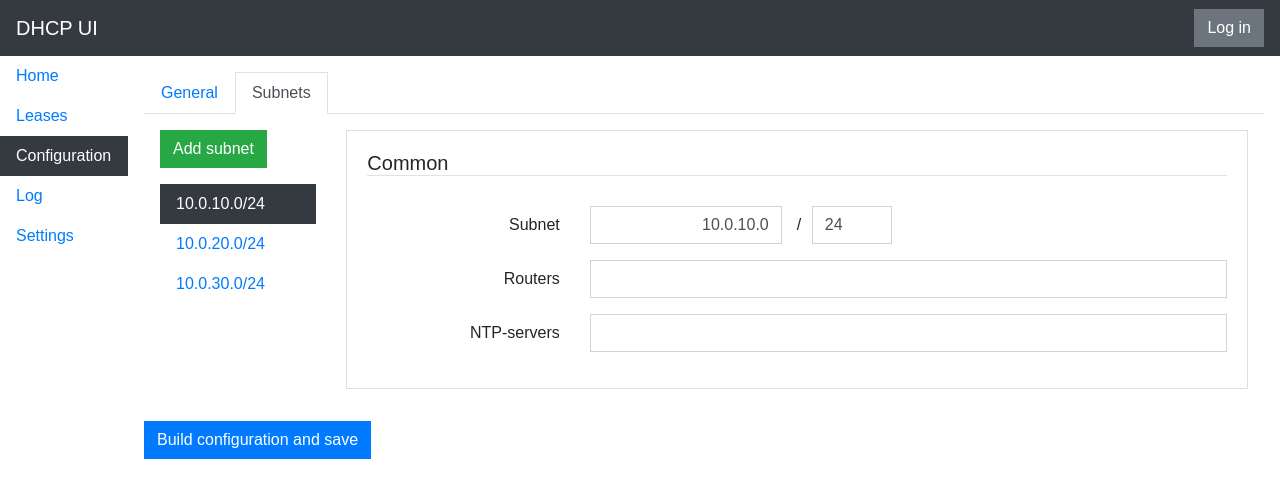
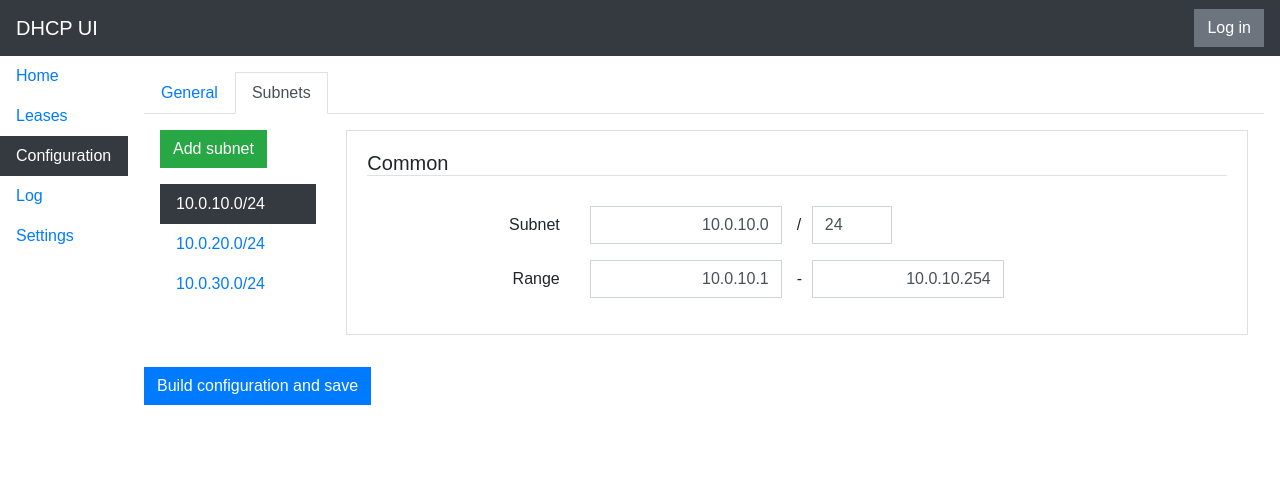
Before and after one commit to Spanfile/DHCP-UI, a React (Create React App) app in the folder dhcp-ui-frontend/: page /config/subnets/1 in a window 1280 px wide. Shown: the top 498 px of the page. Built offline with nearby package versions, Linux system fonts and the light colour scheme.

Commit message:
First address range input component

```diff
--- a/dhcp-ui-frontend/src/common/ip/IP.ts
+++ b/dhcp-ui-frontend/src/common/ip/IP.ts
@@ -55,3 +55,21 @@ export class Subnet {
     return this.identifier.toString() + "/" + this.cidr;
   }
 }
+
+export class AddressRange {
+  public static fromAddressPair(from: IPAddress, to: IPAddress) {
+    return new AddressRange(from, to);
+  }
+
+  public static fromAddressStringPair(from: string, to: string) {
+    return new AddressRange(IPAddress.parseString(from), IPAddress.parseString(to));
+  }
+
+  public from: IPAddress;
+  public to: IPAddress;
+
+  private constructor(from: IPAddress, to: IPAddress) {
+    this.from = from;
+    this.to = to;
+  }
+}
--- a/dhcp-ui-frontend/src/common/subnet/IDHCPSubnet.ts
+++ b/dhcp-ui-frontend/src/common/subnet/IDHCPSubnet.ts
@@ -1,6 +1,7 @@
-import { Subnet } from "../ip/IP";
+import { AddressRange, Subnet } from "../ip/IP";
 
 export default interface IDHCPSubnet {
   id: number;
   subnet: Subnet;
+  range: AddressRange;
 }
--- a/dhcp-ui-frontend/src/components/config/SubnetsConfig.tsx
+++ b/dhcp-ui-frontend/src/components/config/SubnetsConfig.tsx
@@ -1,4 +1,4 @@
-import { Subnet } from "common/ip/IP";
+import { AddressRange, Subnet } from "common/ip/IP";
 import IDHCPSubnet from "common/subnet/IDHCPSubnet";
 import ISubnetsConfig from "common/subnet/ISubnetsConfig";
 import * as React from "react";
@@ -13,15 +13,18 @@ export default class SubnetsConfig extends React.Component<{}, ISubnetsConfig> {
       subnets: {
         1: {
           id: 1,
-          subnet: Subnet.parseCidr("10.0.10.0/24")
+          subnet: Subnet.parseCidr("10.0.10.0/24"),
+          range: AddressRange.fromAddressStringPair("10.0.10.1", "10.0.10.254")
         },
         2: {
           id: 2,
-          subnet: Subnet.parseCidr("10.0.20.0/24")
+          subnet: Subnet.parseCidr("10.0.20.0/24"),
+          range: AddressRange.fromAddressStringPair("10.0.20.1", "10.0.20.254")
         },
         3: {
           id: 3,
-          subnet: Subnet.parseCidr("10.0.30.0/24")
+          subnet: Subnet.parseCidr("10.0.30.0/24"),
+          range: AddressRange.fromAddressStringPair("10.0.30.1", "10.0.30.254")
         }
       }
     };
--- a/dhcp-ui-frontend/src/components/config/subnet/SubnetConfig.tsx
+++ b/dhcp-ui-frontend/src/components/config/subnet/SubnetConfig.tsx
@@ -2,8 +2,8 @@ import IDHCPSubnet from "common/subnet/IDHCPSubnet";
 import Card from "components/form/Card";
 import InputGroup from "components/form/InputGroup";
 import SubnetInput from "components/form/SubnetInput";
-import TextInput from "components/form/TextInput";
 import * as React from "react";
+import AddressRangeInput from "../../form/AddressRangeInput";
 
 export interface ISubnetConfigProps extends IDHCPSubnet {
   onChange: (id: number, dhcpSubnet: IDHCPSubnet) => void;
@@ -20,8 +20,7 @@ export default class SubnetConfig extends React.Component<ISubnetConfigProps, {}
         <Card title="Common">
           <InputGroup<IDHCPSubnet> onChange={this.inputChanged} source={this.props} >
             <SubnetInput label="Subnet" name="subnet" />
-            <TextInput label="Routers" name="routers" />
-            <TextInput label="NTP-servers" name="ntpServers" />
+            <AddressRangeInput label="Range" name="range" />
           </InputGroup>
         </Card>
       </div>
--- /dev/null
+++ b/dhcp-ui-frontend/src/components/form/AddressRangeInput.tsx
@@ -0,0 +1,91 @@
+import IInputProps from "common/IInputProps";
+import { AddressRange, IPAddress } from "common/ip/IP";
+import * as React from "react";
+
+export interface IAddressRangeInputState {
+  from: string;
+  to: string;
+}
+
+export default class AddressRangeInput extends React.Component<IInputProps<AddressRange>, IAddressRangeInputState> {
+  constructor(props: IInputProps<AddressRange>) {
+    super(props);
+
+    this.state = {
+      from: this.props.value!.from.toString(),
+      to: this.props.value!.to.toString()
+    };
+  }
+
+  public render(): JSX.Element {
+    return (
+      <div className="form-group row">
+        <label className="col-sm-3 col-form-label text-right">{this.props.label}</label>
+        <div className="col-sm-9">
+          <input
+            type="text"
+            className="form-control rounded-0 float-left text-right"
+            style={{ maxWidth: "12em" }}
+            onChange={this.onFromChange}
+            value={this.state.from} />
+          <label
+            className="col-sm-1 col-form-label float-left"
+            style={{ maxWidth: "1em" }}
+          >-</label>
+          <input
+            type="text"
+            className="form-control rounded-0 float-left text-right"
+            style={{ maxWidth: "12em" }}
+            onChange={this.onToChange}
+            value={this.state.to} />
+        </div>
+      </div>
+    );
+  }
+
+  private onFromChange = (event: any) => {
+    const value = event.target.value;
+    this.setState({
+      from: value
+    });
+
+    try {
+      const from = IPAddress.parseString(value);
+
+      if (this.props.onChange) {
+        this.props.onChange({
+          target: {
+            name: this.props.name,
+            value: AddressRange.fromAddressPair(from, this.props.value!.to)
+          }
+        });
+      }
+    }
+    catch (e) {
+      return;
+    }
+  }
+
+  private onToChange = (event: any) => {
+    const value = event.target.value;
+    this.setState({
+      to: value
+    });
+
+    try {
+      const to = IPAddress.parseString(value);
+
+      if (this.props.onChange) {
+        this.props.onChange({
+          target: {
+            name: this.props.name,
+            value: AddressRange.fromAddressPair(this.props.value!.from, to)
+          }
+        });
+      }
+    }
+    catch (e) {
+      return;
+    }
+  }
+}
```
